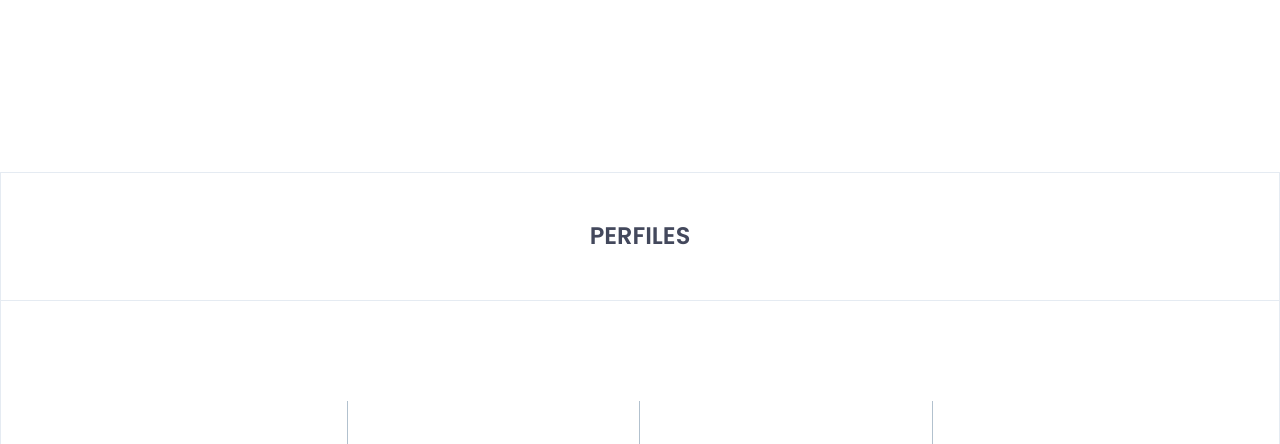
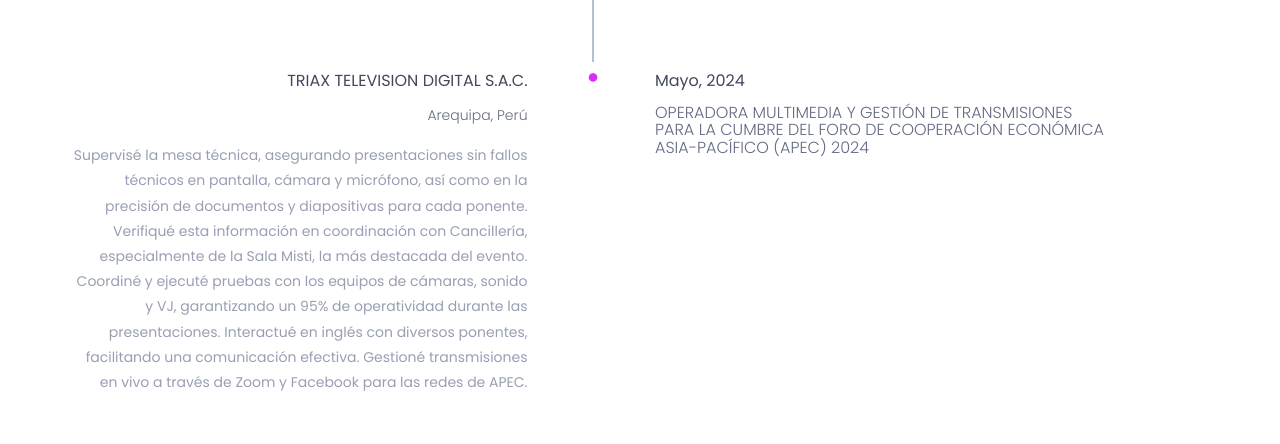
Before and after one commit to cqjoseadolfo/jazportfolio, a plain HTML site: page index.html in a window 1280 px wide. Shown: the part 6306-6750 px from the top of the page. Drawn offline with nearby package versions, Linux system fonts and the light colour scheme.

Commit message:
apec exp update

```diff
--- a/index.html
+++ b/index.html
@@ -844,6 +844,53 @@
 									</div><!--/.single-timeline-box-->
 								</li>
 
+								<li>
+									<div class="single-timeline-box fix">
+										<div class="row">
+											<div class="col-md-offset-1 col-md-5 experience-time-responsive">
+												<div class="experience-time">
+
+												</div><!--/.experience-time-->
+											</div><!--/.col-->
+											<div class="col-md-5">
+												<div class="timeline">
+													<div class="timeline-content text-right">
+														<h4 class="title">
+															TRIAX TELEVISION DIGITAL S.A.C.
+														</h4>
+														<h5>
+															Arequipa, Perú
+														</h5>
+														<p class="description">
+															Supervisé la mesa técnica, asegurando presentaciones sin fallos técnicos en pantalla, cámara y micrófono, así como en la precisión de
+															documentos y diapositivas para cada ponente. Verifiqué esta información en coordinación con Cancillería, especialmente de la Sala
+															Misti, la más destacada del evento. Coordiné y ejecuté pruebas con los equipos de cámaras, sonido y VJ, garantizando un 95% de
+															operatividad durante las presentaciones. Interactué en inglés con diversos ponentes, facilitando una comunicación efectiva. Gestioné
+															transmisiones en vivo a través de Zoom y Facebook para las redes de APEC.
+														</p>
+													</div><!--/.timeline-content-->
+												</div><!--/.timeline-->
+											</div><!--/.col-->
+											<div class="col-md-offset-1 col-md-5 experience-time-main">
+												<div class="experience-time">
+													<h2>
+														<span><i class="fa fa-circle" aria-hidden="true"></i></span>
+														mayo, 2024
+													</h2>
+													<h3>Operadora Multimedia y Gestión de Transmisiones para la Cumbre del Foro de Cooperación Económica Asia-Pacífico
+														(APEC) 2024</h3>
+												</div><!--/.experience-time-->
+											</div><!--/.col-->
+										</div>
+									</div><!--/.single-timeline-box-->
+								</li>
+
+								<br>
+								<br>
+								<br>
+								<br>
+								<br>
+								<br>
 
 							</ul>
 						</div><!--.main-timeline-->
```
